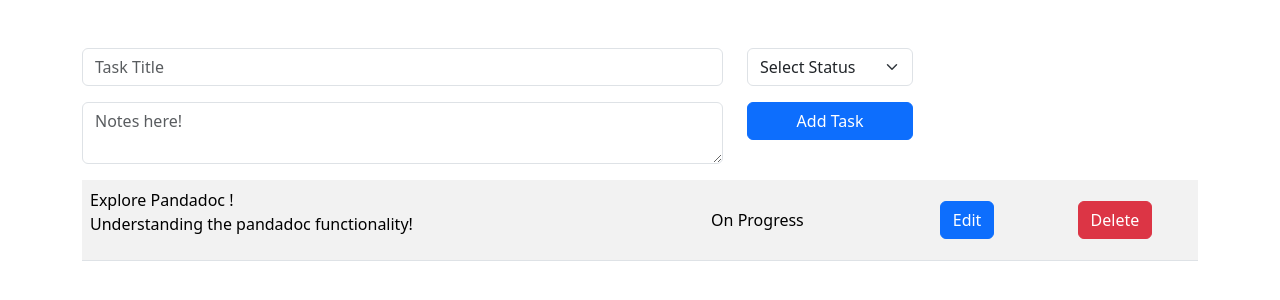
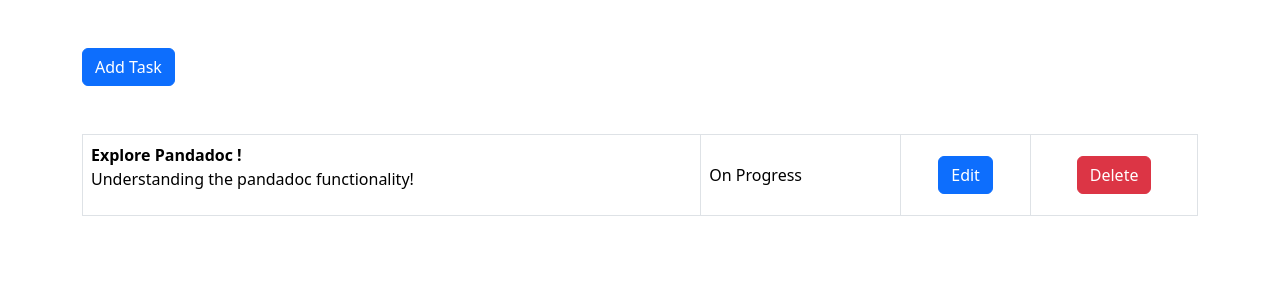
Before and after one commit to dilalipk/todo-list, a Django app: page /tasks/ in a window 1280 px wide. Shown: the part 56-356 px from the top of the page. Run offline with Django 5.2, Linux system fonts and the light colour scheme; data comes from the database, SQL or seed files in the repository; both versions use the stored data as it was after the commit.

Commit message:
Update The edit and delete buttons functionality

```diff
--- a/taskApp/templates/todolist.html
+++ b/taskApp/templates/todolist.html
@@ -1,66 +1,116 @@
-{% extends "base.html" %} {% block title %}Task - Page {% endblock title %}
-{%block content %}
-<form method="POST" class="mt-5">
-  {% csrf_token %}
-  <div class="row">
-    <div class="col-lg-7">
-      <div class="mb-3">
-        <input
-          type="text"
-          name="title"
-          class="form-control"
-          placeholder="Task Title"
-        />
-      </div>
-      <div class="mb-3">
-        <textarea
-          class="form-control"
-          name="notes"
-          rows="2"
-          placeholder="Notes here!"
-        ></textarea>
-      </div>
-    </div>
-    <div class="col-lg-2">
-      <div class="mb-3">
-        <select class="form-select" name="status">
-          <option value="" disabled selected>Select Status</option>
-          <option value="pending">Pending</option>
-          <option value="complete">Complete</option>
-          <option value="on_progress">On Progress</option>
-          <option value="on_hold">On Hold</option>
-        </select>
-      </div>
-      <div class="mb-2">
-        <button type="submit" class="btn btn-primary w-100">Add Task</button>
-      </div>
-    </div>
-  </div>
-</form>
+{% extends "base.html" %}
+{% block title %}Task - Page {% endblock title %}
 
-<table class="table table-striped">
+{% block content %}
+<br><br>
+<button type="button" class="btn btn-primary" data-bs-toggle="modal" data-bs-target="#exampleModal" data-bs-whatever="@mdo">Add Task</button>
+<br><br>
+
+<table class="table table-bordered mt-4">
   <tbody>
     {% for task in tasks %}
     <tr>
       <td>
-        {{ task.title }} {% if task.notes %}
-        <div class="row">
-          <div class="col">
-            <p>{{ task.notes }}</p>
-          </div>
+        <b>{{ task.title }}</b>
+        {% if task.notes %}
+        <div class="sticky-note">
+          <p>{{ task.notes }}</p>
         </div>
         {% endif %}
       </td>
       <td class="align-middle">{{ task.get_status_display }}</td>
       <td class="align-middle text-center">
-        <button type="button" class="btn btn-primary">Edit</button>
+        <button type="button" class="btn btn-primary" data-bs-toggle="modal" data-bs-target="#editModal{{ task.id }}" data-bs-whatever="@mdo">Edit</button>
       </td>
       <td class="align-middle text-center">
-        <button type="button" class="btn btn-danger">Delete</button>
+        <a href="{% url "delete" task.id %}"><button type="button" class="btn btn-danger">Delete</button> </a>
       </td>
     </tr>
     {% endfor %}
   </tbody>
 </table>
 
+
+{% comment %} Add Task {% endcomment %}
+
+<div class="modal fade" id="exampleModal" tabindex="-1" aria-labelledby="exampleModalLabel" aria-hidden="true">
+  <div class="modal-dialog modal-dialog-centered">
+    <div class="modal-content">
+      <div class="modal-header">
+          <h5 class="modal-title" id="editModalLabel{{ task.id }}">Add Task</h5>
+          <button type="button" class="btn-close" data-bs-dismiss="modal" aria-label="Close"></button>
+        </div>
+      <div class="modal-body">
+        <form method="POST" action="{% url "tasks" %}">
+          {% csrf_token %}
+          <div class="row">
+            <div class="mb-3">
+              <label class="form-label">Task</label>
+              <input type="text" name="title" class="form-control" placeholder="Task here!">
+            </div>
+            <div class="mb-3">
+              <label class="form-label">Description</label>
+              <textarea class="form-control" name="notes" rows="2" placeholder="Description here!"></textarea>
+            </div>
+            <div class="mb-3">
+              <label class="form-label">Status</label>
+
+              <select class="form-select" name="status">
+                <option value="pending" selected>Pending</option>
+                <option value="complete">Complete</option>
+                <option value="on_progress">On Progress</option>
+                <option value="on_hold">On Hold</option>
+              </select>
+            </div>
+          </div>
+          <div class="modal-footer">
+            <button type="button" class="btn btn-secondary" data-bs-dismiss="modal">Close</button>
+            <button type="submit" class="btn btn-primary">Save</button>
+          </div>
+        </form>
+      </div>
+    </div>
+  </div>
+</div>
+
+{% comment %} Edit Task  {% endcomment %}
+
+{% for task in tasks %}
+<div class="modal fade" id="editModal{{ task.id }}" tabindex="-1" aria-labelledby="editModalLabel{{ task.id }}" aria-hidden="true">
+  <div class="modal-dialog modal-dialog-centered">
+    <div class="modal-content">
+      <div class="modal-header">
+        <h5 class="modal-title">Edit Task</h5>
+        <button type="button" class="btn-close" data-bs-dismiss="modal" aria-label="Close"></button>
+      </div>
+      <div class="modal-body">
+        <form method="POST" action="{% url 'edit' task.id %}">
+          {% csrf_token %}
+          <div class="mb-3">
+            <label class="form-label">Task</label>
+            <input type="text" class="form-control"  name="title" value="{{ task.title }}">
+          </div>
+          <div class="mb-3">
+            <label class="form-label">Description</label>
+            <textarea class="form-control" rows="2" name="notes">{{ task.notes }}</textarea>
+          </div>
+          <div class="mb-3">
+            <label  class="form-label">Status</label>
+            <select class="form-select" name="status">
+              <option value="pending" {% if task.status == 'pending' %}selected{% endif %}>Pending</option>
+              <option value="complete" {% if task.status == 'complete' %}selected{% endif %}>Complete</option>
+              <option value="on_progress" {% if task.status == 'on_progress' %}selected{% endif %}>On Progress</option>
+              <option value="on_hold" {% if task.status == 'on_hold' %}selected{% endif %}>On Hold</option>
+            </select>
+          </div>
+          <div class="modal-footer">
+            <button type="button" class="btn btn-secondary" data-bs-dismiss="modal">Close</button>
+            <button type="submit" class="btn btn-primary">Save Changes</button>
+          </div>
+        </form>
+      </div>
+    </div>
+  </div>
+</div>
+{% endfor %}
 {% endblock content %}
--- a/taskApp/urls.py
+++ b/taskApp/urls.py
@@ -2,5 +2,7 @@ from django.urls import path
 from . import views
 
 urlpatterns = [
-    path('', views.all_tasks, name='tasks'),
+    path("", views.all_tasks, name="tasks"),
+    path("edit/<id>", views.edit, name="edit"),
+    path("delete/<id>", views.delete, name="delete"),
 ]
--- a/taskApp/views.py
+++ b/taskApp/views.py
@@ -21,8 +21,23 @@ def all_tasks(request):
     if request.method == "GET":
 
         tasks = Task.objects.all()
-        context = {
-            'tasks': tasks
-        }
+        context = {"tasks": tasks}
 
-        return render(request, "todolist.html" , context=context)
+        return render(request, "todolist.html", context=context)
+
+
+def edit(request, id):
+
+    if request.method == "POST":
+        forms = TaskForm(request.POST, instance=Task.objects.get(id=id))
+        if forms.is_valid():
+            task = forms.save(commit=False)
+            task.author = request.user
+            task.save()
+            return redirect("tasks")
+
+
+def delete(request, id):
+    task = Task.objects.get(pk=id)
+    task.delete()
+    return redirect("tasks")
```
Also changed, not shown: db.sqlite3, taskApp/templates/edit.html (deleted), 1 other file.
